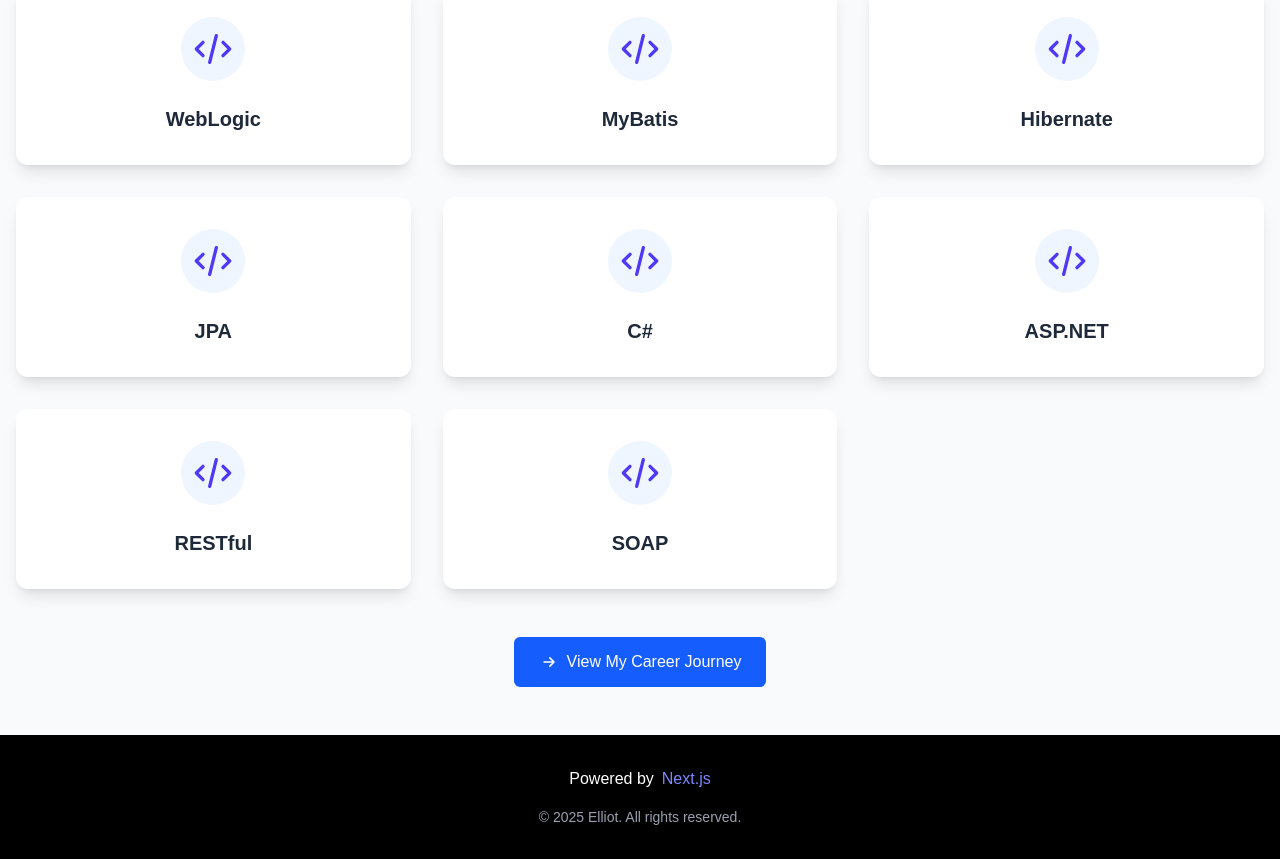
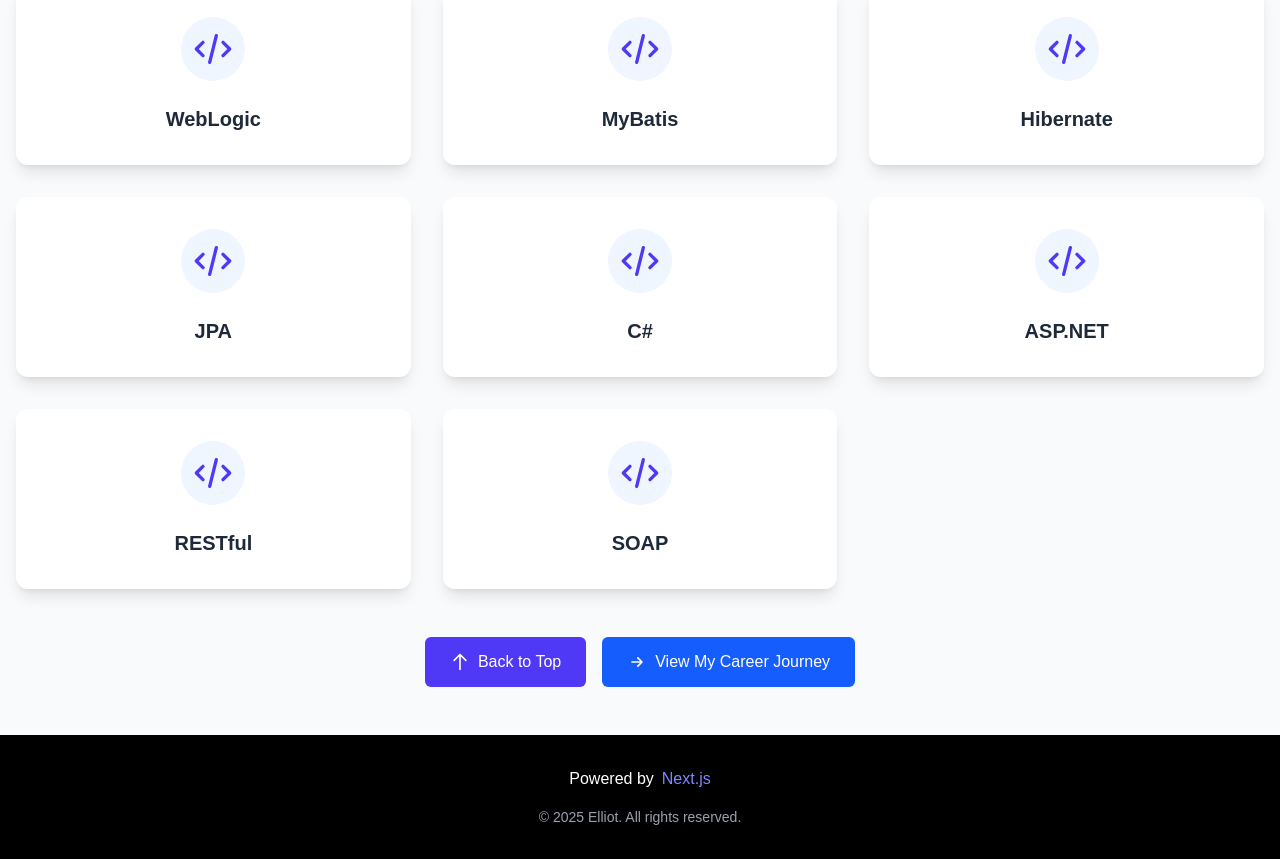
Before and after one commit to etklam/portfolio-2025-apr, a Next.js app: page /skills in a window 1280 px wide. Shown: the part 511-1370 px from the top of the page. Built offline with nearby package versions, Linux system fonts and the light colour scheme.

Commit message:
Add back to top

```diff
--- a/src/app/skills/page.tsx
+++ b/src/app/skills/page.tsx
@@ -1,6 +1,6 @@
 'use client';
 
-import { useState } from 'react';
+import { useEffect, useState } from 'react';
 import Link from 'next/link';
 
 interface SkillCategory {
@@ -11,6 +11,23 @@
 
 export default function Skills() {
   const [activeCategory, setActiveCategory] = useState('backend');
+  const [showScrollTop, setShowScrollTop] = useState(false);
+
+  useEffect(() => {
+    const handleScroll = () => {
+      setShowScrollTop(window.scrollY > 300);
+    };
+
+    window.addEventListener('scroll', handleScroll);
+    return () => window.removeEventListener('scroll', handleScroll);
+  }, []);
+
+  const scrollToTop = () => {
+    window.scrollTo({
+      top: 0,
+      behavior: 'smooth'
+    });
+  };
 
   const skillCategories: Record<string, SkillCategory> = {
     backend: {
@@ -79,7 +96,7 @@
   };
 
   return (
-    <div className="min-h-screen bg-gray-50 py-12">
+    <div className="min-h-screen bg-gray-50 py-12 relative">
       <div className="max-w-7xl mx-auto px-4">
         <h1 className="text-4xl font-bold text-center mb-8 text-gray-800">Technical Skills</h1>
 
@@ -115,8 +132,29 @@
           ))}
         </div>
 
-        {/* Career Link */}
-        <div className="mt-12 text-center">
+        {/* Career Link and Go to Top Button */}
+        <div className="mt-12 text-center space-x-4">
+          <button
+            onClick={scrollToTop}
+            className="inline-flex items-center px-6 py-3 border border-transparent text-base font-medium rounded-md text-white bg-indigo-600 hover:bg-indigo-700 transition-colors duration-200"
+            aria-label="Go to top"
+          >
+            <svg
+              className="w-5 h-5 mr-2"
+              fill="none"
+              stroke="currentColor"
+              viewBox="0 0 24 24"
+              xmlns="http://www.w3.org/2000/svg"
+            >
+              <path
+                strokeLinecap="round"
+                strokeLinejoin="round"
+                strokeWidth={2}
+                d="M5 10l7-7m0 0l7 7m-7-7v18"
+              />
+            </svg>
+            Back to Top
+          </button>
           <Link
             href="/career"
             className="inline-flex items-center px-6 py-3 border border-transparent text-base font-medium rounded-md text-white bg-blue-600 hover:bg-blue-700 transition-colors duration-200"
```
